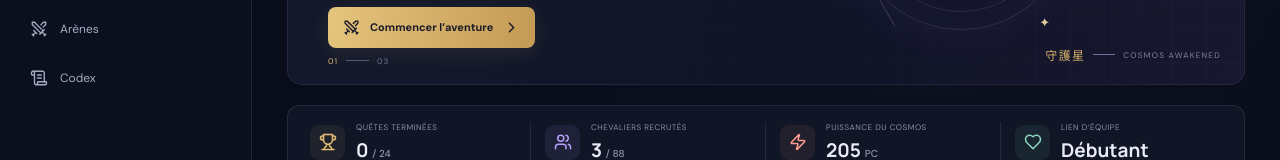
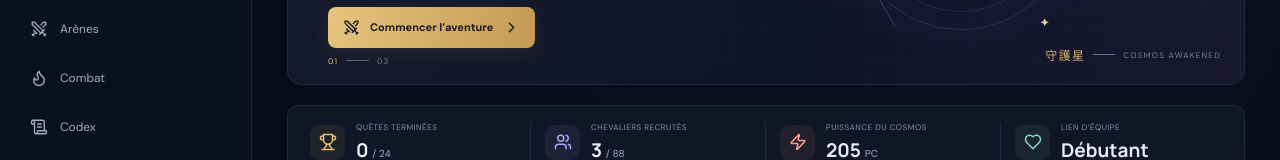
Before and after one commit to Gaijin81/Sento-Seiya, a React (Vite) app: page / in a window 1280 px wide. Shown: the part 345-505 px from the top of the page. Built offline with nearby package versions, Linux system fonts and the light colour scheme.

Commit message:
feat(combat-ui): connect playable combat to app navigation

```diff
--- a/src/App.tsx
+++ b/src/App.tsx
@@ -1,4 +1,5 @@
 import { useState } from 'react'
+import CombatArena from './combat/CombatArena'
 import {
   Swords, Shield, Sparkles, Users, Map, ScrollText, Trophy,
   ChevronRight, Flame, Star, CircleHelp, Menu, X, Heart, Zap,
@@ -50,7 +51,7 @@ const roster = [
   { name: 'Hyoga', title: 'Chevalier du Cygne', level: 1, cosmos: 65, color: 'ice', initials: '白' },
 ]
 
-type Section = 'Campagne' | 'Équipe' | 'Arènes' | 'Codex'
+type Section = 'Campagne' | 'Équipe' | 'Arènes' | 'Combat' | 'Codex'
 
 export default function App() {
   const [activeSection, setActiveSection] = useState<Section>('Campagne')
@@ -67,6 +68,7 @@ export default function App() {
     { label: 'Campagne', icon: Map },
     { label: 'Équipe', icon: Users },
     { label: 'Arènes', icon: Swords },
+    { label: 'Combat', icon: Flame },
     { label: 'Codex', icon: ScrollText },
   ]
 
@@ -166,7 +168,9 @@ export default function App() {
 
         {activeSection === 'Équipe' && <section className="page-section"><div className="eyebrow">TES ALLIÉS · TON DESTIN</div><h1>Les chevaliers</h1><p className="page-intro">Construis une équipe complémentaire. Chaque chevalier possède ses propres statistiques et affinités.</p><div className="roster-page-grid">{roster.map((knight) => <article className="knight-detail" key={knight.name}><div className={`knight-portrait ${knight.color}`}>{knight.initials}</div><div className="eyebrow">CHEVALIER DE BRONZE</div><h2>{knight.name}</h2><p>{knight.title}</p><div className="detail-stat"><span>Niveau</span><strong>{knight.level}</strong></div><div className="detail-stat"><span>Puissance du Cosmos</span><strong>{knight.cosmos} PC</strong></div><div className="mini-track"><span style={{ width: `${knight.cosmos}%` }} /></div><button className="secondary-button" onClick={() => setNotice(`${knight.name} : fiche détaillée et progression à venir.`)}>Consulter la fiche <ChevronRight size={15} /></button></article>)}</div></section>}
 
-        {activeSection === 'Arènes' && <section className="page-section"><div className="eyebrow">COMBAT · HONNEUR · STRATÉGIE</div><h1>Les arènes</h1><p className="page-intro">Prépare-toi aux combats tactiques, aux défis contre l’IA et aux affrontements entre joueurs.</p><div className="arena-grid"><article className="arena-card"><div className="arena-icon"><Swords size={28} /></div><span className="campaign-subtitle">SOLO · PVE</span><h2>Épreuve du Sanctuaire</h2><p>Affronte une série d’adversaires contrôlés par l’IA et teste ta stratégie.</p><span className="coming-soon">MOTEUR DE COMBAT À VENIR</span></article><article className="arena-card"><div className="arena-icon violet-icon"><Shield size={28} /></div><span className="campaign-subtitle">DUEL · PVP</span><h2>Défi des chevaliers</h2><p>Compare tes équipes et mesure ta maîtrise du Cosmos contre d’autres joueurs.</p><span className="coming-soon">MULTIJOUEUR À VENIR</span></article><article className="arena-card"><div className="arena-icon jade-icon"><Users size={28} /></div><span className="campaign-subtitle">COOPÉRATION</span><h2>Alliance des héros</h2><p>Unis tes forces avec d’autres joueurs pour vaincre des boss redoutables.</p><span className="coming-soon">COOP À VENIR</span></article></div></section>}
+        {activeSection === 'Arènes' && <section className="page-section"><div className="eyebrow">COMBAT · HONNEUR · STRATÉGIE</div><h1>Les arènes</h1><p className="page-intro">Prépare-toi aux combats tactiques, aux défis contre l’IA et aux affrontements entre joueurs.</p><div className="arena-grid"><article className="arena-card"><div className="arena-icon"><Swords size={28} /></div><span className="campaign-subtitle">SOLO · PVE</span><h2>Épreuve du Sanctuaire</h2><p>Affronte une série d’adversaires contrôlés par l’IA et teste ta stratégie.</p><button className="secondary-button arena-launch" onClick={() => setActiveSection('Combat')}><Swords size={15} /> Lancer un combat <ChevronRight size={15} /></button></article><article className="arena-card"><div className="arena-icon violet-icon"><Shield size={28} /></div><span className="campaign-subtitle">DUEL · PVP</span><h2>Défi des chevaliers</h2><p>Compare tes équipes et mesure ta maîtrise du Cosmos contre d’autres joueurs.</p><span className="coming-soon">MULTIJOUEUR À VENIR</span></article><article className="arena-card"><div className="arena-icon jade-icon"><Users size={28} /></div><span className="campaign-subtitle">COOPÉRATION</span><h2>Alliance des héros</h2><p>Unis tes forces avec d’autres joueurs pour vaincre des boss redoutables.</p><span className="coming-soon">COOP À VENIR</span></article></div></section>}
+
+        {activeSection === 'Combat' && <CombatArena onBack={() => setActiveSection('Arènes')} />}
 
         {activeSection === 'Codex' && <section className="page-section"><div className="eyebrow">ARCHIVES · MYTHES · LÉGENDES</div><h1>Codex du Cosmos</h1><p className="page-intro">Le codex rassemblera les chevaliers, les armures, les factions, les lieux et les récits découverts durant tes aventures.</p><div className="codex-grid"><article><Shield size={24} /><h2>Armures sacrées</h2><p>Bronze, Argent, Or et armures légendaires.</p></article><article><Star size={24} /><h2>Chevaliers & factions</h2><p>Personnages, affiliations, techniques et liens.</p></article><article><Map size={24} /><h2>Atlas des royaumes</h2><p>Sanctuaire, Asgard, royaume sous-marin et au-delà.</p></article><article><ScrollText size={24} /><h2>Chroniques</h2><p>Arcs narratifs et chronologie des aventures.</p></article></div><p className="rights-note">Les contenus officiels, images, musiques et noms associés à la licence restent soumis aux droits de leurs ayants droit. Ce prototype utilise une interface originale et des éléments textuels provisoires.</p></section>}
 
```
